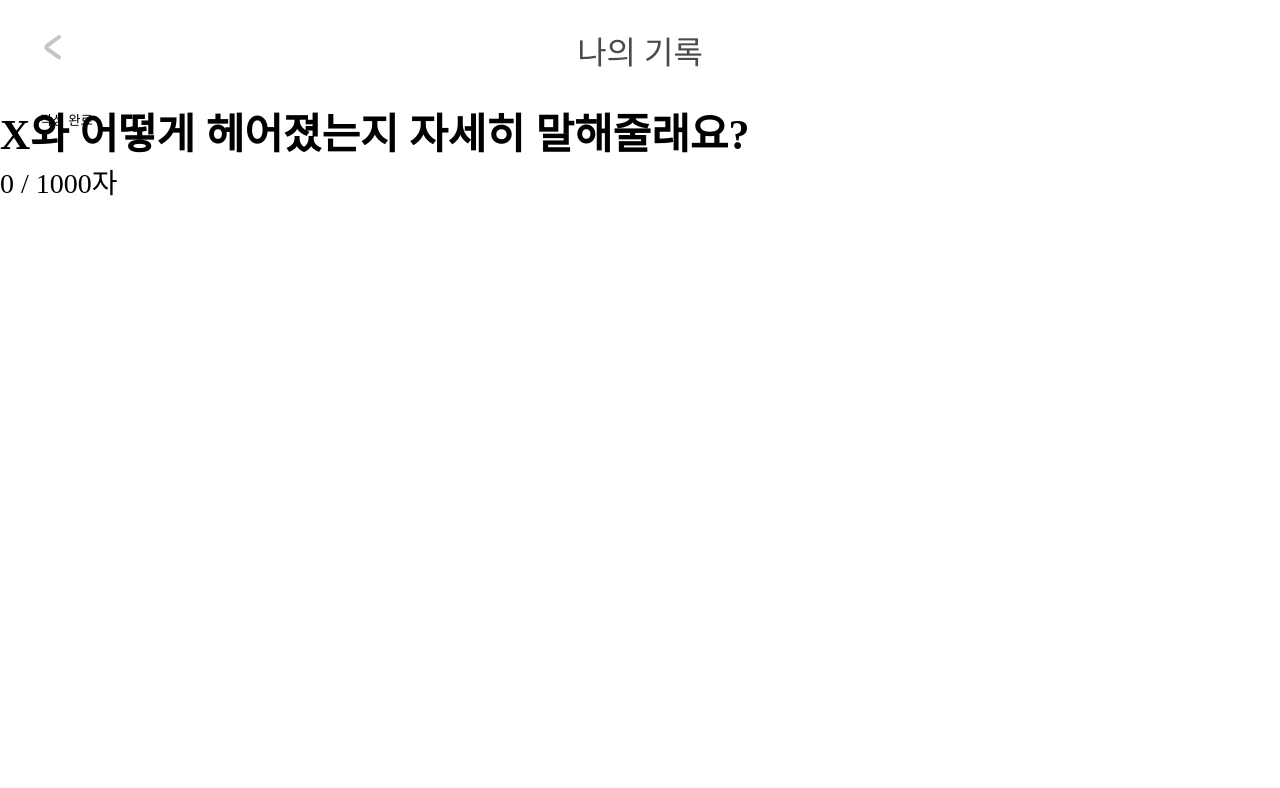
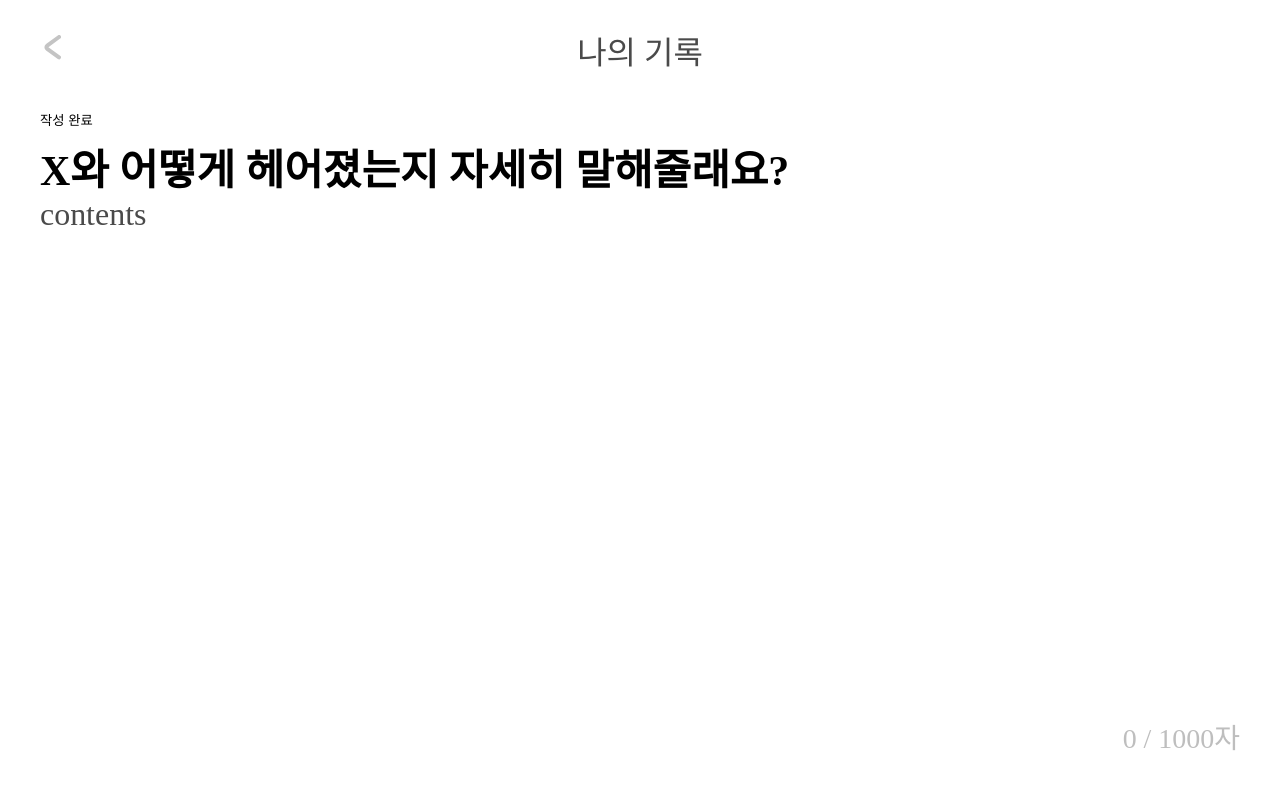
Before and after one commit to Kimbangul/IHuAe-web, a Next.js app: page /diary/ask/1 in a window 1280 px wide. Shown: the top 788 px of the page. Built offline with nearby package versions, Linux system fonts and the light colour scheme; a web font is replaced by a local one.

Commit message:
style: ask style add

```diff
--- /dev/null
+++ b/src/components/diary/ask/AskStyle.tsx
@@ -0,0 +1,17 @@
+import styled from 'styled-components';
+import { Detail } from '@/components/diary/detail/DetailStyle';
+
+const AskStyle = {
+  Wrap: styled(Detail.Wrap)``,
+  Inner: styled(Detail.Inner)``,
+  Title: {
+    Container: styled.div``,
+  },
+  Content: styled(Detail.Content)``,
+  Text: styled(Detail.Text)``,
+  Info: styled(Detail.Date)`
+    text-align: right;
+  `,
+};
+
+export default AskStyle;
--- a/src/components/diary/ask/AskView.tsx
+++ b/src/components/diary/ask/AskView.tsx
@@ -1,18 +1,19 @@
 import Header from '@/components/common/Header';
+import AskStyle from './AskStyle';
 
 const AskView = () => {
   return (
-    <div>
+    <AskStyle.Wrap>
       <Header title='나의 기록' back={true} menu={AskViewMenu()} />
-      <section>
-        <div>
+      <AskStyle.Content>
+        <AskStyle.Title.Container>
           <span></span>
           <h2>X와 어떻게 헤어졌는지 자세히 말해줄래요?</h2>
-        </div>
-      </section>
-      <div></div>
-      <div>0 / 1000자</div>
-    </div>
+        </AskStyle.Title.Container>
+        <AskStyle.Text>contents</AskStyle.Text>
+        <AskStyle.Info>0 / 1000자</AskStyle.Info>
+      </AskStyle.Content>
+    </AskStyle.Wrap>
   );
 };
 
```
